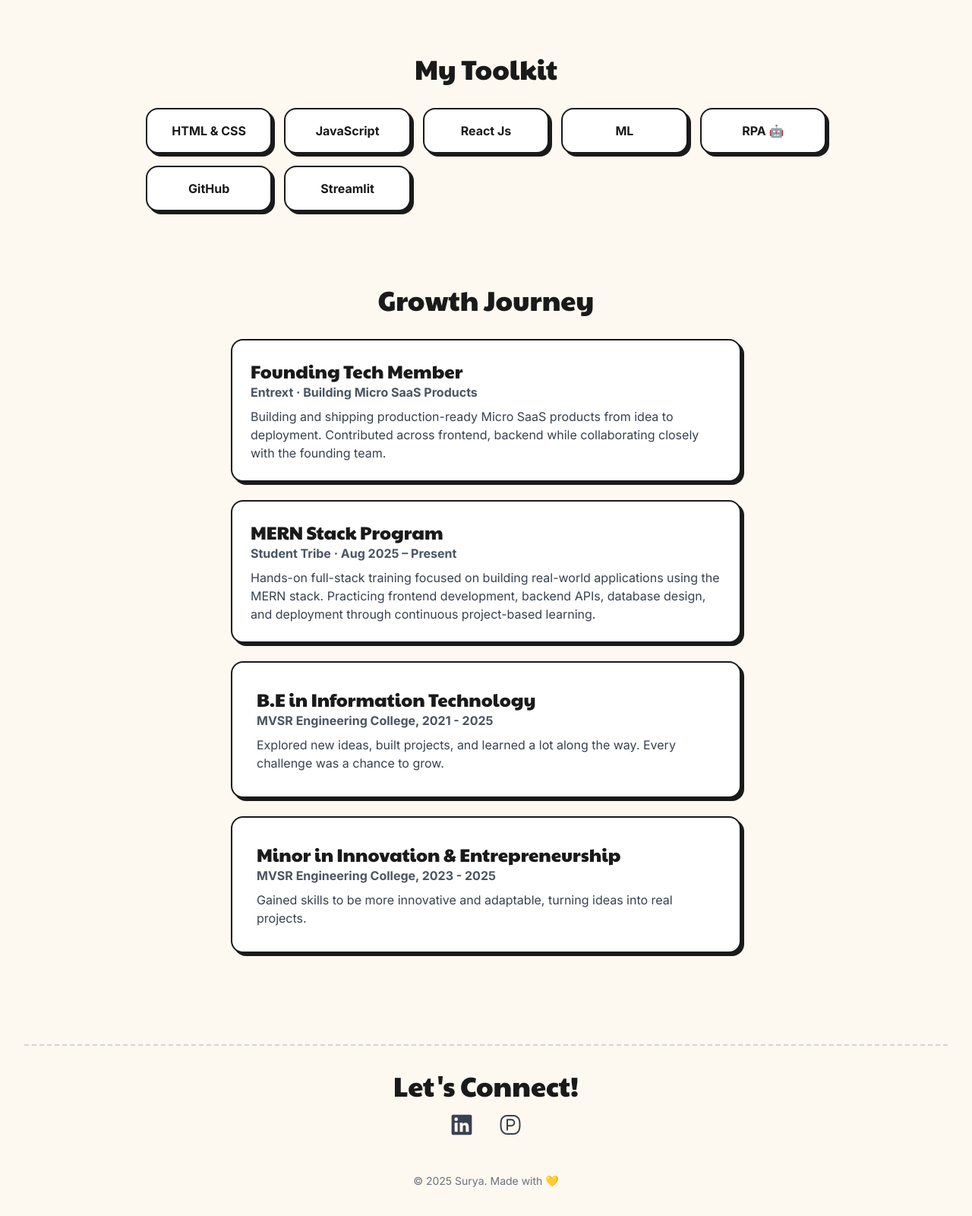
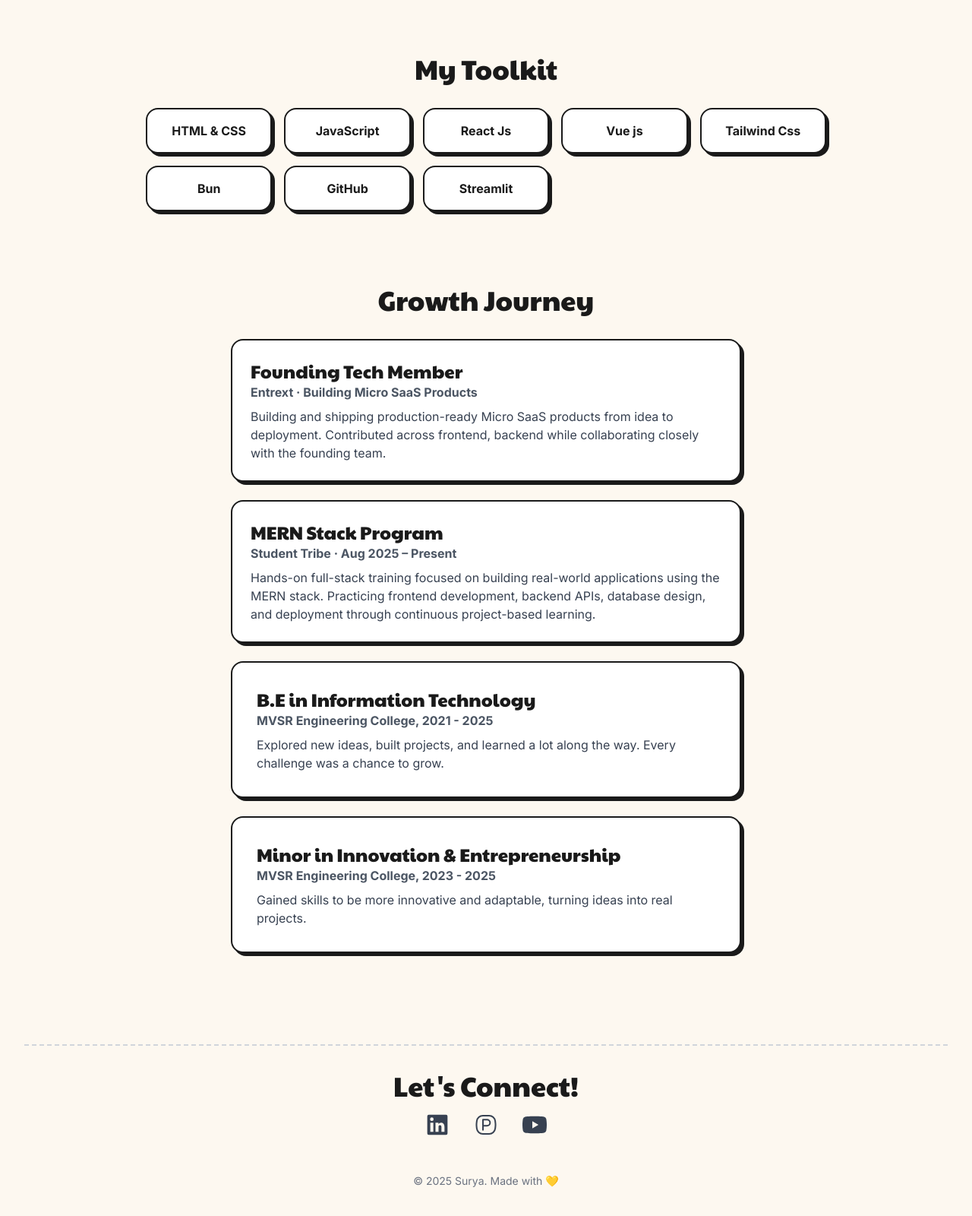
Before and after one commit to Pranav3782/Surya, a website: page public/index.html in a window 1280 px wide. Shown: the part 1572-3172 px from the top of the page at 76% size. Drawn offline with nearby package versions, Linux system fonts and the light colour scheme.

Commit message:
changed the tech stack , and added youtube link

```diff
--- a/public/index.html
+++ b/public/index.html
@@ -251,8 +251,9 @@
                         <div class="custom-card p-4 text-center"><strong>HTML & CSS</strong></div>
                         <div class="custom-card p-4 text-center"><strong>JavaScript</strong></div>
                         <div class="custom-card p-4 text-center"><strong>React Js</strong></div>
-                        <div class="custom-card p-4 text-center"><strong>ML</strong></div>
-                        <div class="custom-card p-4 text-center"><strong>RPA 🤖</strong></div>
+                        <div class="custom-card p-4 text-center"><strong>Vue js</strong></div>
+                        <div class="custom-card p-4 text-center"><strong>Tailwind Css</strong></div>
+                        <div class="custom-card p-4 text-center"><strong>Bun</strong></div>
                         <div class="custom-card p-4 text-center"><strong>GitHub</strong></div>
                         <div class="custom-card p-4 text-center"><strong>Streamlit</strong></div>
                     </div>
@@ -309,6 +310,17 @@ Practicing frontend development, backend APIs, database design, and deployment t
                     <svg class="w-8 h-8" xmlns="http://www.w3.org/2000/svg" viewBox="0 0 24 24"><g fill="none" stroke="currentColor" stroke-linecap="round" stroke-linejoin="round" stroke-width="1.5"><path d="M8.87 3h6.26a6 6 0 0 1 5.963 5.337l.21 1.896c.131 1.174.131 2.36 0 3.534l-.21 1.896A6 6 0 0 1 15.13 21H8.87a6 6 0 0 1-5.963-5.337l-.21-1.896a16 16 0 0 1 0-3.534l.21-1.896A6 6 0 0 1 8.87 3"/><path d="M9 17v-4m0 0V7h4a3 3 0 0 1 3 3v0a3 3 0 0 1-3 3z"/></g></svg>
                     <span class="absolute bottom-full left-1/2 -translate-x-1/2 mb-2 whitespace-nowrap rounded-md bg-gray-800 px-2 py-1 text-sm font-semibold text-white opacity-0 group-hover:opacity-100 transition-opacity">Peerlist</span>
                 </a>
+                <a href="https://www.youtube.com/@beyondthebuild710" class="group relative text-gray-700 hover:text-red-600 transition-all duration-300 transform hover:-translate-y-1" target="_blank">
+
+    <svg class="w-8 h-8" fill="currentColor" viewBox="0 0 24 24">
+        <path d="M23.498 6.186a2.998 2.998 0 0 0-2.11-2.12C19.504 3.5 12 3.5 12 3.5s-7.504 0-9.388.566a2.998 2.998 0 0 0-2.11 2.12A31.16 31.16 0 0 0 0 12a31.16 31.16 0 0 0 .502 5.814 2.998 2.998 0 0 0 2.11 2.12C4.496 20.5 12 20.5 12 20.5s7.504 0 9.388-.566a2.998 2.998 0 0 0 2.11-2.12A31.16 31.16 0 0 0 24 12a31.16 31.16 0 0 0-.502-5.814zM9.75 15.568V8.432L15.818 12 9.75 15.568z"/>
+    </svg>
+
+    <span class="absolute bottom-full left-1/2 -translate-x-1/2 mb-2 whitespace-nowrap rounded-md bg-gray-800 px-2 py-1 text-sm font-semibold text-white opacity-0 group-hover:opacity-100 transition-opacity">
+        YouTube
+    </span>
+
+</a>
             </div>
             <p class="mt-12 text-gray-500 text-sm">&copy; 2025 Surya. Made with 💛</p>
         </footer>
```
